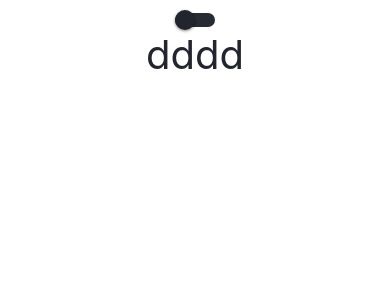
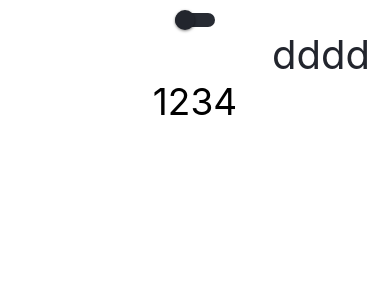
Before and after one commit to IMRANDIL/calculator_app-using-react-native, a React Native app: screen / in a window 390 px wide. Shown: the top 300 px of the page. Built offline with nearby package versions, Linux system fonts and the light colour scheme.

Commit message:
some more change

```diff
--- a/App.jsx
+++ b/App.jsx
@@ -1,5 +1,5 @@
 import React, {useState} from 'react';
-import {Switch, Text, View} from 'react-native';
+import {Switch, Text, TouchableOpacity, View} from 'react-native';
 
 const App = () => {
   const [darkTheme, setDarkTheme] = useState(false);
@@ -30,9 +30,30 @@ const App = () => {
         thumbColor={getColor(colors.light, colors.dark)}
         trackColor={{true: colors.light2, false: colors.dark2}}
       />
-      <Text style={{fontSize: 40, color: getColor(colors.light, colors.dark)}}>
+      <Text
+        style={{
+          fontSize: 40,
+          color: getColor(colors.light, colors.dark),
+          width: '100%',
+          textAlign: 'right',
+          paddingRight: 20,
+        }}>
         {result}
       </Text>
+      <View style={{flexDirection: 'row', flexWrap: 'wrap'}}>
+        <TouchableOpacity>
+          <Text style={{fontSize: 37, color: 'black'}}>1</Text>
+        </TouchableOpacity>
+        <TouchableOpacity>
+          <Text style={{fontSize: 37, color: 'black'}}>2</Text>
+        </TouchableOpacity>
+        <TouchableOpacity>
+          <Text style={{fontSize: 37, color: 'black'}}>3</Text>
+        </TouchableOpacity>
+        <TouchableOpacity>
+          <Text style={{fontSize: 37, color: 'black'}}>4</Text>
+        </TouchableOpacity>
+      </View>
     </View>
   );
 };
```
